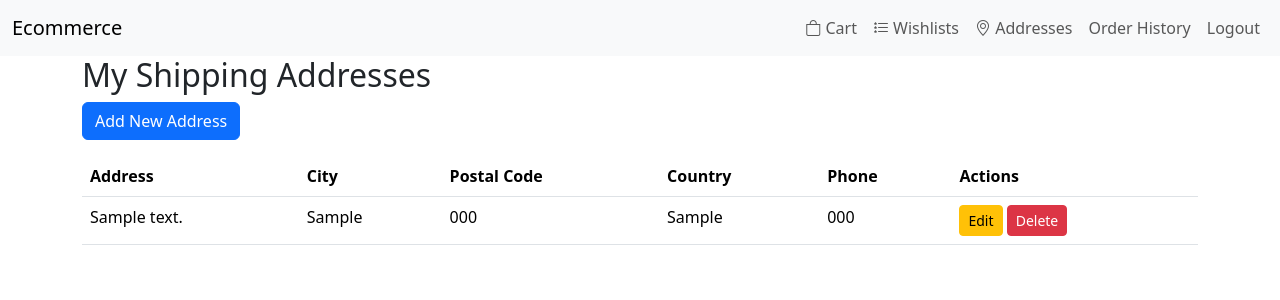
After one commit to StarvingDogs/ecommerce, a Django app: page /addresses/ in a window 1280 px wide. The commit adds this page. Shown: the top 300 px of the page. Run offline with Django 5.2, Linux system fonts and the light colour scheme; a user stored in the database is signed in; tables that the repository leaves empty hold one stand-in row (values such as "Sample post").

Commit message:
add shipping address functionality

```diff
--- a/ecommerce/models.py
+++ b/ecommerce/models.py
@@ -73,14 +73,17 @@ class WishlistItem(models.Model):
 
 
 class ShippingInfo(models.Model):
-	order = models.OneToOneField(Order, on_delete=models.CASCADE)
+	customer = models.ForeignKey(Customer, on_delete=models.CASCADE, related_name='shipping_addresses')
+	order = models.OneToOneField(Order, on_delete=models.CASCADE, blank=True, null=True)
 	address = models.CharField(max_length=255)
 	city = models.CharField(max_length=50)
 	postal_code = models.CharField(max_length=20)
 	country = models.CharField(max_length=50)
 	phone = models.CharField(max_length=20)
 	def __str__(self):
-		return f"Shipping for Order {self.order.id}"
+		if self.order:
+			return f"Shipping for Order {self.order.id}"
+		return f"Shipping for {self.customer.user.username}: {self.address}"
 
 
 class Review(models.Model):
--- a/ecommerce/templates/ecommerce/base.html
+++ b/ecommerce/templates/ecommerce/base.html
@@ -46,6 +46,12 @@
               </a>
             </li>
             <li class="nav-item">
+              <a class="nav-link" href="{% url 'ecommerce:shipping_address_list' %}">
+                <i class="bi bi-geo-alt"></i>
+                Addresses
+              </a>
+            </li>
+            <li class="nav-item">
               <a class="nav-link" href="{% url 'ecommerce:order_history' %}"
                 >Order History</a
               >
--- /dev/null
+++ b/ecommerce/templates/ecommerce/shipping_address_list.html
@@ -0,0 +1,34 @@
+{% extends 'ecommerce/base.html' %}
+{% block content %}
+<h2>My Shipping Addresses</h2>
+<a href="{% url 'ecommerce:shipping_address_add' %}" class="btn btn-primary mb-3">Add New Address</a>
+<table class="table">
+    <thead>
+        <tr>
+            <th>Address</th>
+            <th>City</th>
+            <th>Postal Code</th>
+            <th>Country</th>
+            <th>Phone</th>
+            <th>Actions</th>
+        </tr>
+    </thead>
+    <tbody>
+        {% for address in addresses %}
+        <tr>
+            <td>{{ address.address }}</td>
+            <td>{{ address.city }}</td>
+            <td>{{ address.postal_code }}</td>
+            <td>{{ address.country }}</td>
+            <td>{{ address.phone }}</td>
+            <td>
+                <a href="{% url 'ecommerce:shipping_address_edit' address.id %}" class="btn btn-sm btn-warning">Edit</a>
+                <a href="{% url 'ecommerce:shipping_address_delete' address.id %}" class="btn btn-sm btn-danger">Delete</a>
+            </td>
+        </tr>
+        {% empty %}
+        <tr><td colspan="6">No addresses found.</td></tr>
+        {% endfor %}
+    </tbody>
+</table>
+{% endblock %}
--- a/ecommerce/urls.py
+++ b/ecommerce/urls.py
@@ -26,4 +26,8 @@ urlpatterns = [
     path('wishlists/<int:wishlist_id>/', views.wishlist_detail, name='wishlist_detail'),
     path('wishlists/<int:wishlist_id>/remove/<int:item_id>/', views.wishlist_remove_item, name='wishlist_remove_item'),
     path('wishlists/<int:wishlist_id>/add_to_cart/<int:item_id>/', views.wishlist_add_to_cart, name='wishlist_add_to_cart'),
+    path('addresses/', views.shipping_address_list, name='shipping_address_list'),
+    path('addresses/add/', views.shipping_address_add, name='shipping_address_add'),
+    path('addresses/<int:address_id>/edit/', views.shipping_address_edit, name='shipping_address_edit'),
+    path('addresses/<int:address_id>/delete/', views.shipping_address_delete, name='shipping_address_delete'),
 ]
--- a/ecommerce/views.py
+++ b/ecommerce/views.py
@@ -10,9 +10,59 @@ from django import forms
 from django.contrib.auth import login as auth_login
 from django.contrib import messages
 from django.core.paginator import Paginator
-from .models import Customer, Order, OrderItem, Product, Cart, CartItem, Wishlist, WishlistItem
+from .models import Customer, Order, OrderItem, Product, Cart, CartItem, Wishlist, WishlistItem, ShippingInfo
 from django import forms
 from .models import Review
+from .forms import ShippingInfoForm
+# --- Shipping Address Management Views ---
+
+@login_required
+def shipping_address_list(request):
+    customer = get_object_or_404(Customer, user=request.user)
+    addresses = ShippingInfo.objects.filter(customer=customer)
+    return render(request, 'ecommerce/shipping_address_list.html', {'addresses': addresses})
+
+@login_required
+def shipping_address_add(request):
+    customer = get_object_or_404(Customer, user=request.user)
+    if request.method == 'POST':
+        form = ShippingInfoForm(request.POST)
+        if form.is_valid():
+            address = form.save(commit=False)
+            address.customer = customer
+            address.save()
+            messages.success(request, 'Shipping address added.')
+            return redirect('ecommerce:shipping_address_list')
+    else:
+        form = ShippingInfoForm()
+    return render(request, 'ecommerce/shipping_address_add.html', {'form': form})
+
+@login_required
+def shipping_address_edit(request, address_id):
+    customer = get_object_or_404(Customer, user=request.user)
+    address = get_object_or_404(ShippingInfo, id=address_id, customer=customer)
+    if request.method == 'POST':
+        form = ShippingInfoForm(request.POST, instance=address)
+        if form.is_valid():
+            form.save()
+            messages.success(request, 'Shipping address updated.')
+            return redirect('ecommerce:shipping_address_list')
+    else:
+        form = ShippingInfoForm(instance=address)
+    return render(request, 'ecommerce/shipping_address_edit.html', {'form': form, 'address': address})
+
+@login_required
+def shipping_address_delete(request, address_id):
+    customer = get_object_or_404(Customer, user=request.user)
+    address = get_object_or_404(ShippingInfo, id=address_id, customer=customer)
+    if request.method == 'POST':
+        if address.order is not None:
+            messages.error(request, 'This address is linked to an order and cannot be deleted.')
+            return redirect('ecommerce:shipping_address_list')
+        address.delete()
+        messages.success(request, 'Shipping address deleted.')
+        return redirect('ecommerce:shipping_address_list')
+    return render(request, 'ecommerce/shipping_address_delete.html', {'address': address})
 
 class ExtendedUserCreationForm(UserCreationForm):
     address = forms.CharField(max_length=255, required=True, label='Address')
@@ -186,12 +236,6 @@ def view_cart(request):
 # Shipping info form
 
 
-class ShippingInfoForm(forms.Form):
-    address = forms.CharField(max_length=255, label='Address')
-    city = forms.CharField(max_length=50, label='City')
-    postal_code = forms.CharField(max_length=20, label='Postal Code')
-    country = forms.CharField(max_length=50, label='Country')
-    phone = forms.CharField(max_length=20, label='Phone')
 
 
 def create_checkout_session(request):
@@ -221,8 +265,11 @@ def create_checkout_session(request):
             payment_method_types=['card'],
             line_items=line_items,
             mode='payment',
-            success_url=request.build_absolute_uri('/success/'),
+            success_url=request.build_absolute_uri('/success/') + '?session_id={CHECKOUT_SESSION_ID}',
             cancel_url=request.build_absolute_uri('/cart/'),
+            shipping_address_collection={
+                'allowed_countries': ['US', 'CA', 'GB', 'AU', 'FR', 'DE', 'IN']
+            },
         )
         return redirect(session.url)
     except Exception as e:
@@ -240,18 +287,40 @@ def payment_success(request):
     items = cart.items.select_related('product') if cart else []
     if not items:
         messages.error(request, 'No items found for order.')
-    return redirect('ecommerce:product_list')
+        return redirect('ecommerce:product_list')
     total = sum(item.product.price * item.quantity for item in items)
+    # Get Stripe session and shipping info
+    session_id = request.GET.get('session_id')
+    shipping_info = None
+    if session_id:
+        stripe.api_key = os.environ.get('STRIPE_SECRET_KEY')
+        session = stripe.checkout.Session.retrieve(session_id)
+        shipping = session.shipping_details
+        if shipping:
+            address = shipping.address
+            shipping_info = ShippingInfo.objects.create(
+                customer=customer,
+                address=address.get('line1', ''),
+                city=address.get('city', ''),
+                postal_code=address.get('postal_code', ''),
+                country=address.get('country', ''),
+                phone=shipping.phone or customer.phone
+            )
     # Create order
     order = Order.objects.create(
         customer=customer, total=total, status='Paid')
     for item in items:
         OrderItem.objects.create(
             order=order, product=item.product, quantity=item.quantity, price=item.product.price)
+    # Link shipping info to order
+    if shipping_info:
+        shipping_info.order = order
+        shipping_info.save()
     # Clear cart
     cart.items.all().delete()
     context = {
         'order': order,
+        'shipping_info': shipping_info,
     }
     return render(request, 'ecommerce/payment_success.html', context)
 
```
Also changed, not shown: docs/testing_plan.md (+30 -5 lines), ecommerce/forms.py (added, +7 -0 lines), ecommerce/templates/ecommerce/order_detail.html (+12 -0 lines), ecommerce/templates/ecommerce/payment_success.html (+12 -0 lines), ecommerce/templates/ecommerce/shipping_address_add.html (added, +10 -0 lines), ecommerce/templates/ecommerce/shipping_address_delete.html (added, +17 -0 lines), ecommerce/templates/ecommerce/shipping_address_edit.html (added, +10 -0 lines), ecommerce/migrations/0001_initial.py.
